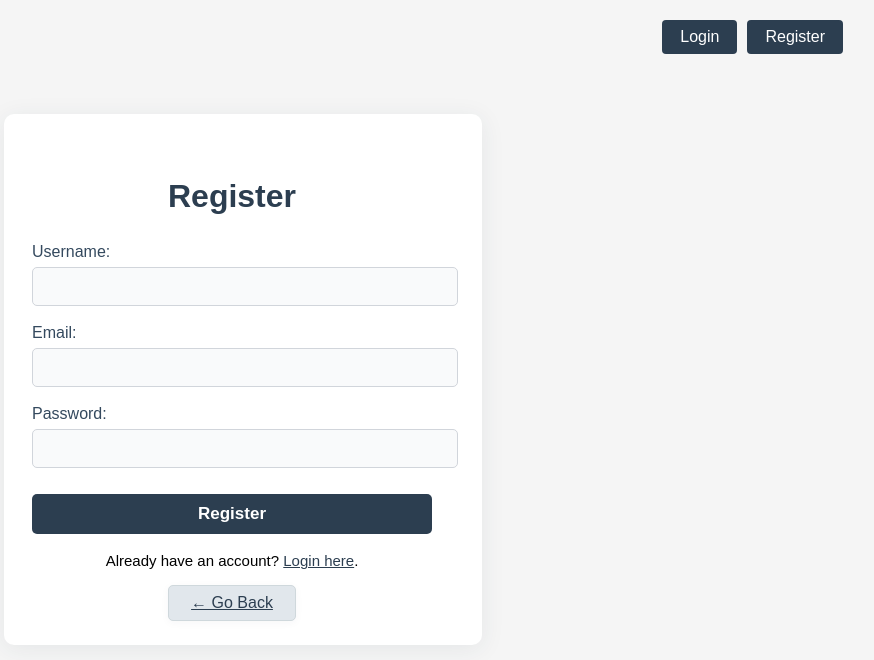
After one commit to brpuneet898/1verdict-ai-prototype, a Flask app: page /register in a window 1280 px wide. The commit adds this page. Shown: the top 660 px of the page, without its empty margins (397-1271 px from the left). Run offline with Flask 3, Linux system fonts and the light colour scheme.

Commit message:
added register page

```diff
--- a/app.py
+++ b/app.py
@@ -1,10 +1,8 @@
-from flask import Flask, render_template
+from flask import Flask
+from routes import main
 
 app = Flask(__name__)
-
-@app.route("/")
-def index():
-    return render_template("index.html")
+app.register_blueprint(main)
 
 if __name__ == "__main__":
     app.run(debug=True)
--- /dev/null
+++ b/routes.py
@@ -0,0 +1,11 @@
+from flask import Blueprint, render_template
+
+main = Blueprint('main', __name__)
+
+@main.route("/")
+def index():
+    return render_template("index.html")
+
+@main.route('/register')
+def register():
+    return render_template('register.html')
--- a/static/style.css
+++ b/static/style.css
@@ -5,8 +5,139 @@ body {
   padding: 0;
 }
 
+.top-bar {
+  width: 100%;
+  display: flex;
+  justify-content: flex-end;
+  align-items: center;
+  padding: 20px 40px 0 0;
+  box-sizing: border-box;
+}
+
+.button-group {
+  display: flex;
+  gap: 10px;
+}
+
+.btn {
+  background: #2c3e50;
+  color: #fff;
+  padding: 8px 18px;
+  border: none;
+  border-radius: 4px;
+  text-decoration: none;
+  font-size: 16px;
+  transition: background 0.2s;
+}
+
+.btn:hover {
+  background: #34495e;
+}
+
 h1 {
   color: #2c3e50;
   text-align: center;
-    margin-top: 50px;
+  margin: 32px 0;
 }
+
+.register-container {
+  max-width: 400px;
+  margin: 60px auto 0 auto;
+  background: #fff;
+  padding: 32px 28px 24px 28px;
+  padding-right: 50px;
+  border-radius: 10px;
+  box-shadow: 0 4px 24px rgba(44, 62, 80, 0.08);
+}
+
+.register-container h1 {
+  text-align: center;
+  margin-bottom: 28px;
+  color: #2c3e50;
+}
+
+.register-container form label {
+  display: block;
+  margin-bottom: 6px;
+  color: #34495e;
+  font-weight: 500;
+}
+
+.register-container form input[type="text"],
+.register-container form input[type="email"],
+.register-container form input[type="password"] {
+  width: 100%;
+  padding: 10px 12px;
+  margin-bottom: 18px;
+  border: 1px solid #d1d5db;
+  border-radius: 5px;
+  font-size: 15px;
+  background: #f9fafb;
+  transition: border 0.2s;
+}
+
+.register-container form input:focus {
+  border: 1.5px solid #2c3e50;
+  outline: none;
+  background: #fff;
+}
+
+.register-container button[type="submit"] {
+  width: 100%;
+  background: #2c3e50;
+  color: #fff;
+  padding: 10px 0;
+  border: none;
+  border-radius: 5px;
+  font-size: 17px;
+  font-weight: 600;
+  cursor: pointer;
+  transition: background 0.2s;
+  margin-top: 8px;
+}
+
+.register-container button[type="submit"]:hover {
+  background: #34495e;
+}
+
+.register-container p {
+  text-align: center;
+  margin-top: 18px;
+  font-size: 15px;
+}
+
+.register-container a {
+  color: #2c3e50;
+  text-decoration: underline;
+  transition: color 0.2s;
+}
+
+.register-container a:hover {
+  color: #34495e;
+}
+
+.go-back-container {
+  display: flex;
+  justify-content: center;
+  margin-top: 16px;
+}
+
+.go-back-btn {
+  display: inline-block;
+  background: #e1e7ec;
+  color: #2c3e50;
+  padding: 8px 22px;
+  border-radius: 5px;
+  font-size: 16px;
+  font-weight: 500;
+  text-decoration: none;
+  border: 1px solid #cfd8dc;
+  transition: background 0.2s, color 0.2s, border 0.2s;
+  box-shadow: 0 2px 8px rgba(44, 62, 80, 0.04);
+}
+
+.go-back-btn:hover {
+  background: #d1d5db;
+  color: #34495e;
+  border: 1.5px solid #b0bec5;
+}
--- /dev/null
+++ b/templates/register.html
@@ -0,0 +1,38 @@
+<!DOCTYPE html>
+<html lang="en">
+  <head>
+    <meta charset="UTF-8" />
+    <title>Register - 1Verdict AI Prototype</title>
+    <link
+      rel="stylesheet"
+      href="{{ url_for('static', filename='style.css') }}"
+    />
+  </head>
+  <body>
+    <div class="top-bar">
+      <div class="button-group">
+        <a href="/login" class="btn">Login</a>
+        <a href="/register" class="btn">Register</a>
+      </div>
+    </div>
+    <div class="register-container">
+      <h1>Register</h1>
+      <form method="post" action="/register">
+        <label for="username">Username:</label>
+        <input type="text" id="username" name="username" required />
+
+        <label for="email">Email:</label>
+        <input type="email" id="email" name="email" required />
+
+        <label for="password">Password:</label>
+        <input type="password" id="password" name="password" required />
+
+        <button type="submit">Register</button>
+      </form>
+      <p>Already have an account? <a href="/login">Login here</a>.</p>
+      <div class="go-back-container">
+        <a href="/" class="go-back-btn">← Go Back</a>
+      </div>
+    </div>
+  </body>
+</html>
```
Also changed, not shown: templates/index.html (+15 -6 lines). Lines whose indentation alone changed are shown as unchanged.
